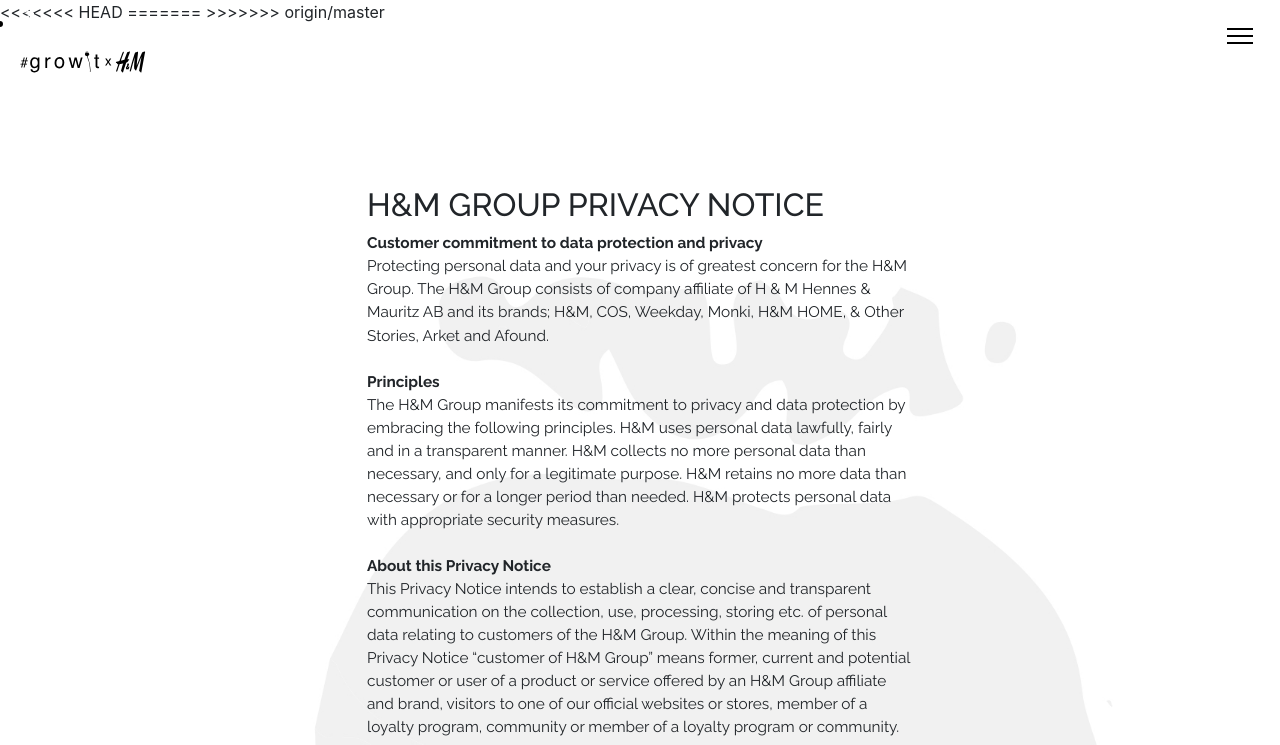
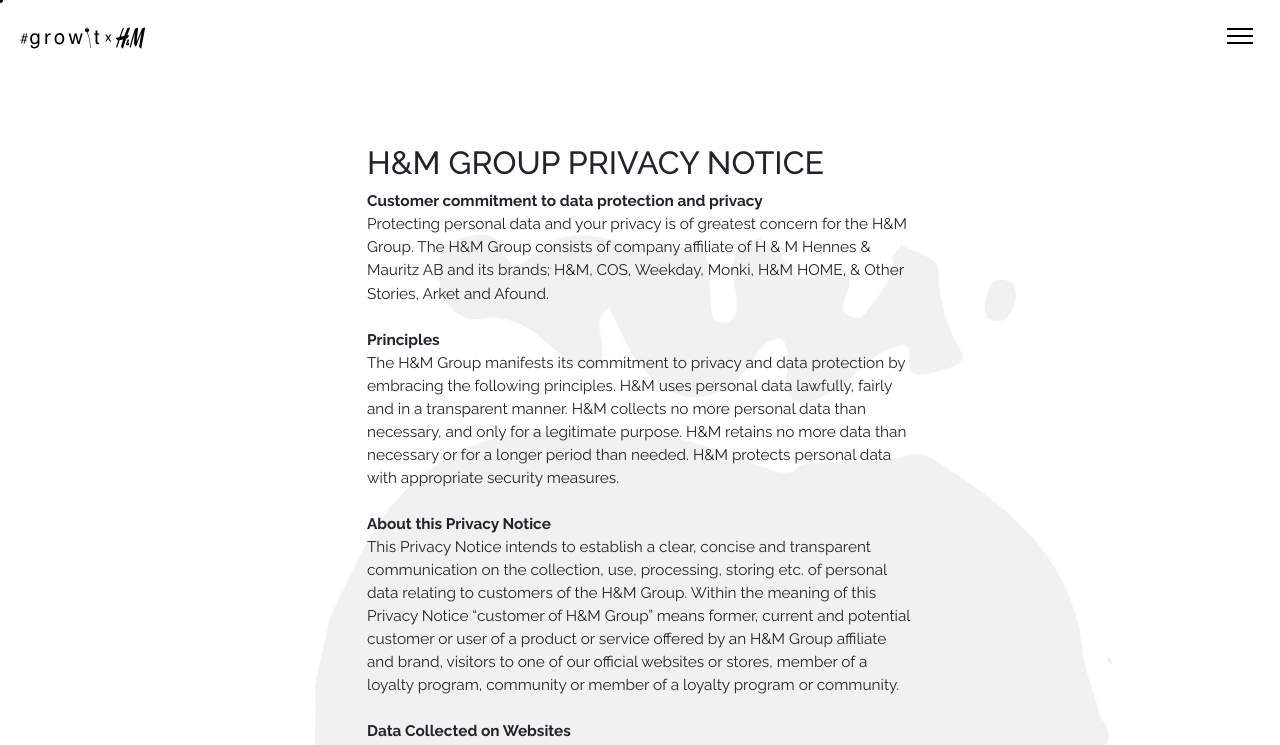
Before and after one commit to jepp003d/growit_v5, a plain HTML site: page policy.html in a window 1280 px wide. Shown: the top 745 px of the page. Drawn offline with nearby package versions, Linux system fonts and the light colour scheme; files whose address does not match are found by name.

Commit message:
ændringer

```diff
--- a/policy.html
+++ b/policy.html
@@ -11,12 +11,9 @@
     <link href="https://fonts.googleapis.com/css2?family=Raleway:ital,wght@0,100;0,200;0,300;0,400;0,500;0,600;0,700;0,800;0,900;1,100;1,200;1,300;1,400;1,500;1,600;1,700;1,800;1,900&display=swap" rel="stylesheet">
     <link href="https://cdn.jsdelivr.net/npm/bootstrap@5.0.0-beta1/dist/css/bootstrap.min.css" rel="stylesheet" integrity="sha384-giJF6kkoqNQ00vy+HMDP7azOuL0xtbfIcaT9wjKHr8RbDVddVHyTfAAsrekwKmP1" crossorigin="anonymous">
     <link rel="stylesheet" href="style.css">
-<<<<<<< HEAD
+<link rel="stylesheet" href="/path/to/cdn/bootstrap.min.css">
+  <link rel="icon" type="image/svg" href="img/favicon.svg">
 
-=======
-    <link rel="stylesheet" href="/path/to/cdn/bootstrap.min.css">
-  <link rel="icon" type="image/svg" href="img/favicon.svg">
->>>>>>> origin/master
 
 </head>
 
@@ -60,41 +57,12 @@
 
 
 
-    <div class="container-fluid position-relative">
-        <div class="row align-items-center">
-
-
-            <div class="place">
-                <div id="arrow-wrapper" onclick="window.open('#section1', '_self');">
-                    <div id="arrow-wrapper-inner">
-                        <div id="scroll-down">
-                            <a href="#section1"><span class="arrow-down"></span>SCROLL</a>
-                        </div>
-                    </div>
-                </div>
-
-            </div>
-
-
-            <div class="side">
-                <div class="side_inner">
-                    <div class="bottom">
-                        <a href="https://www.facebook.com/hm/" target="_blank">+ FB</a>
-                        <a href="https://www.instagram.com/hm/" target="_blank">IG</a>
-                        <a href="https://www.hm.com/" target="_blank">WB</a>
-                    </div>
-                </div>
-            </div>
-
-        </div>
-    </div>
-
 
 
     <main id="policy">
         <section id="section1" class="content-section pt-5 mb-5 mt-0">
             <div class="container g-0">
-                <div class="row   g-0 justify-content-center align-items-center flex-wrap-reverse px-4">
+                <div class="row   g-0 justify-content-center align-items-center flex-wrap-reverse mt-5 pt-5 px-4">
                     <div class="content-txt col-lg-6 px-lg-0 ">
                         <h2 class="pt-2 pt-lg-0">H&M GROUP PRIVACY NOTICE</h2>
                         <p class=""><b>Customer commitment to data protection and privacy</b>
```
Also changed, not shown: copenhagen.html (+3 -6 lines).
